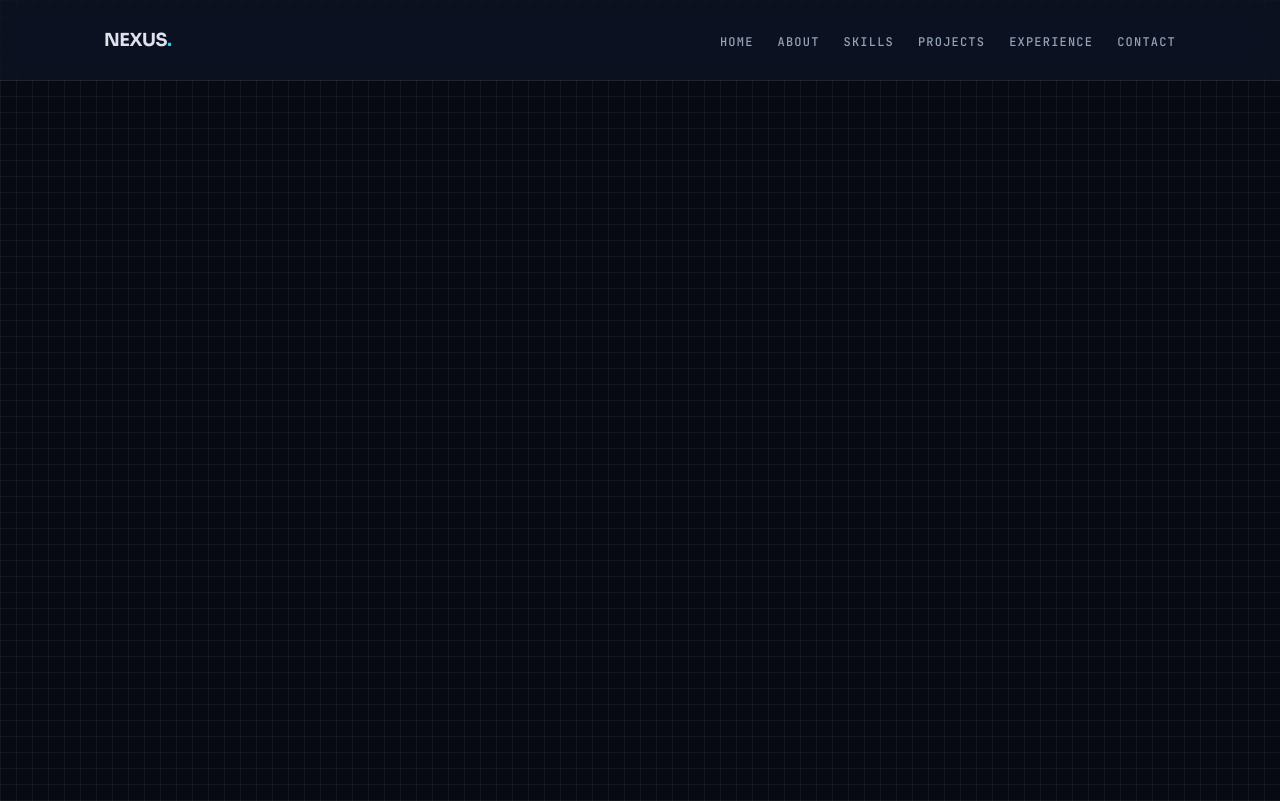
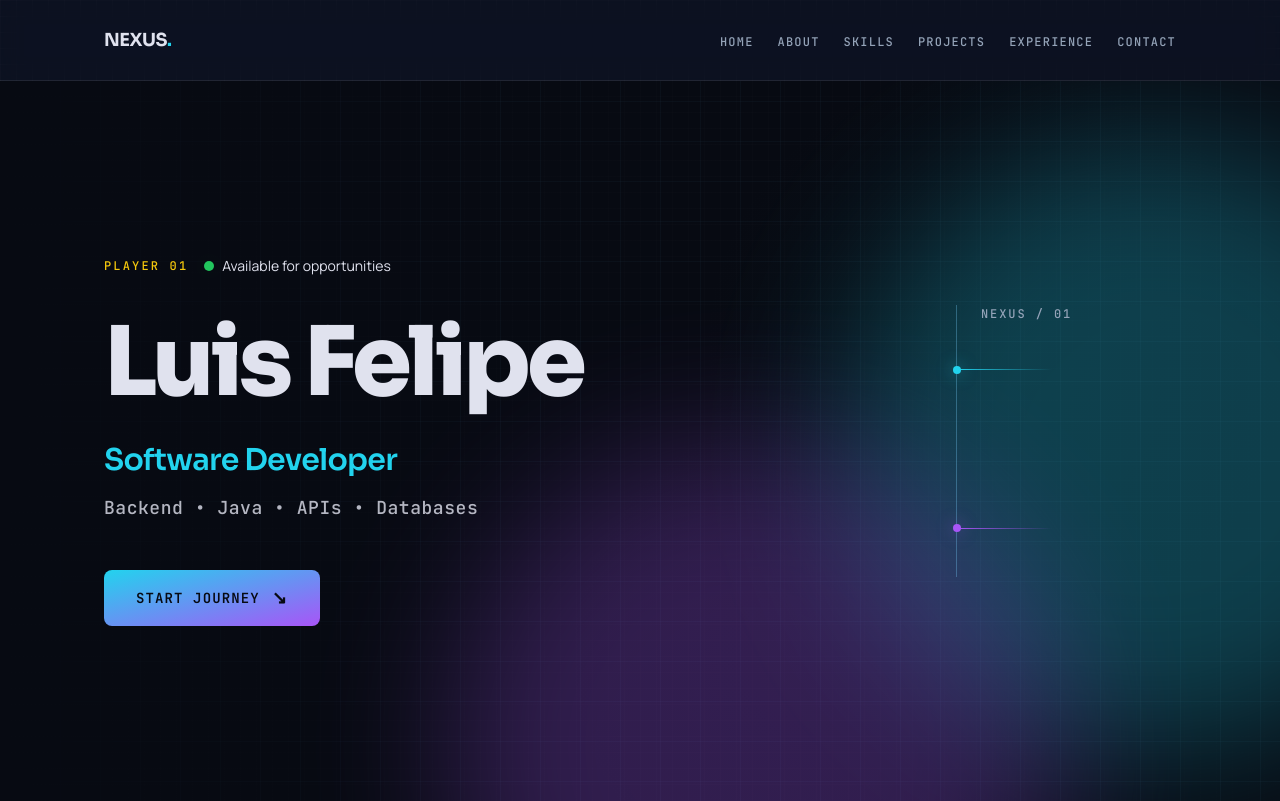
Before and after one commit to luispellis/nexus-portfolio, a Next.js app in the folder frontend/: page / in a window 1280 px wide. Built offline with nearby package versions, Linux system fonts and the light colour scheme.

Commit message:
feat: add portfolio hero section

```diff
--- a/frontend/src/app/globals.css
+++ b/frontend/src/app/globals.css
@@ -42,3 +42,125 @@ body {
   background: var(--color-primary-cyan);
   color: var(--color-base-background);
 }
+
+.hero-section {
+  background:
+    linear-gradient(90deg, var(--color-base-background) 0%, rgb(7 10 18 / 82%) 56%, rgb(7 10 18 / 94%) 100%),
+    radial-gradient(circle at 78% 38%, rgb(34 211 238 / 12%), transparent 27%),
+    radial-gradient(circle at 64% 80%, rgb(168 85 247 / 11%), transparent 25%);
+}
+
+.hero-grid {
+  position: absolute;
+  inset: 0;
+  opacity: 0.32;
+  background-image:
+    linear-gradient(rgb(123 208 255 / 11%) 1px, transparent 1px),
+    linear-gradient(90deg, rgb(123 208 255 / 11%) 1px, transparent 1px);
+  background-position: center;
+  background-size: 40px 40px;
+  mask-image: linear-gradient(to right, transparent 0%, black 38%, black 100%);
+}
+
+.hero-ambient {
+  position: absolute;
+  width: min(48vw, 44rem);
+  aspect-ratio: 1;
+  border-radius: 9999px;
+  filter: blur(72px);
+  opacity: 0.26;
+}
+
+.hero-ambient-cyan {
+  top: 8%;
+  right: -14%;
+  background: var(--color-primary-cyan);
+}
+
+.hero-ambient-purple {
+  right: 17%;
+  bottom: -35%;
+  background: var(--color-secondary-purple);
+}
+
+.hero-status-dot {
+  width: 0.625rem;
+  height: 0.625rem;
+  flex: none;
+  border-radius: 9999px;
+  background: var(--color-success);
+  box-shadow: 0 0 0 0.3rem rgb(34 197 94 / 12%);
+  animation: hero-status-pulse 2.4s cubic-bezier(0.25, 1, 0.5, 1) infinite;
+}
+
+.hero-signal {
+  position: relative;
+  min-height: 17rem;
+  border-left: 1px solid rgb(123 208 255 / 32%);
+}
+
+.hero-signal::before,
+.hero-signal::after {
+  position: absolute;
+  left: -1px;
+  width: 6rem;
+  height: 1px;
+  content: "";
+  background: linear-gradient(90deg, var(--color-primary-cyan), transparent);
+}
+
+.hero-signal::before {
+  top: 4rem;
+}
+
+.hero-signal::after {
+  bottom: 3rem;
+  background: linear-gradient(90deg, var(--color-secondary-purple), transparent);
+}
+
+.hero-signal-label {
+  position: absolute;
+  top: 0;
+  left: 1.5rem;
+  color: var(--color-muted-text);
+  font-family: var(--font-jetbrains-mono), monospace;
+  font-size: 0.75rem;
+  font-weight: 500;
+  letter-spacing: 0.16em;
+}
+
+.hero-signal-node {
+  position: absolute;
+  left: -0.25rem;
+  width: 0.5rem;
+  height: 0.5rem;
+  border-radius: 9999px;
+}
+
+.hero-signal-node-primary {
+  top: 3.8rem;
+  background: var(--color-primary-cyan);
+  box-shadow: 0 0 1rem rgb(34 211 238 / 60%);
+}
+
+.hero-signal-node-secondary {
+  bottom: 2.8rem;
+  background: var(--color-secondary-purple);
+  box-shadow: 0 0 1rem rgb(168 85 247 / 55%);
+}
+
+@keyframes hero-status-pulse {
+  50% {
+    box-shadow: 0 0 0 0.5rem rgb(34 197 94 / 0%);
+  }
+}
+
+@media (prefers-reduced-motion: reduce) {
+  .hero-section *,
+  .hero-section *::before,
+  .hero-section *::after {
+    animation-duration: 0.01ms !important;
+    animation-iteration-count: 1 !important;
+    transition-duration: 0.01ms !important;
+  }
+}
--- a/frontend/src/app/page.tsx
+++ b/frontend/src/app/page.tsx
@@ -1,11 +1,13 @@
 import { Header } from "@/components/layout/Header";
+import { Hero } from "@/components/sections/Hero";
 import { navigationItems } from "@/data/navigation";
 
 export default function HomePage() {
   return (
     <>
       <Header />
-      <main className="min-h-[calc(100vh-5rem)]" id="home">
+      <main>
+        <Hero />
         {navigationItems.slice(1).map((item) => (
           <span className="block scroll-mt-20" id={item.href.slice(1)} key={item.href} />
         ))}
--- /dev/null
+++ b/frontend/src/components/sections/Hero.tsx
@@ -0,0 +1,54 @@
+import { SiteContainer } from "@/components/layout/SiteContainer";
+
+export function Hero() {
+  return (
+    <section className="hero-section relative isolate overflow-hidden scroll-mt-20" id="home">
+      <div aria-hidden="true" className="hero-grid" />
+      <div aria-hidden="true" className="hero-ambient hero-ambient-cyan" />
+      <div aria-hidden="true" className="hero-ambient hero-ambient-purple" />
+
+      <SiteContainer className="relative z-10 flex min-h-[calc(100svh-5rem)] items-center py-16 sm:py-24 lg:py-32">
+        <div className="grid w-full items-center gap-16 lg:grid-cols-12">
+          <div className="max-w-3xl lg:col-span-8">
+            <div className="mb-8 flex flex-wrap items-center gap-x-4 gap-y-3 sm:mb-10">
+              <p className="font-mono text-xs font-medium uppercase tracking-[0.18em] text-gold">PLAYER 01</p>
+              <div className="flex items-center gap-2 text-sm text-foreground">
+                <span aria-hidden="true" className="hero-status-dot" />
+                <span>Available for opportunities</span>
+              </div>
+            </div>
+
+            <h1 className="max-w-3xl font-display text-[clamp(3.5rem,8vw,6rem)] font-extrabold leading-[0.98] tracking-[-0.045em] text-foreground sm:text-[clamp(4.75rem,8vw,6rem)]">
+              Luis Felipe
+            </h1>
+            <p className="mt-8 font-display text-2xl font-semibold tracking-[-0.025em] text-cyan sm:text-3xl">
+              Software Developer
+            </p>
+            <p className="mt-4 max-w-xl font-mono text-sm font-medium leading-6 tracking-[0.03em] text-foreground opacity-80 sm:text-lg">
+              Backend • Java • APIs • Databases
+            </p>
+
+            <div className="mt-10 sm:mt-12">
+              <a
+                className="group inline-flex min-h-14 items-center justify-center gap-3 rounded-control bg-gradient-to-br from-cyan to-purple px-6 font-mono text-sm font-semibold uppercase tracking-[0.08em] text-base transition duration-200 [transition-timing-function:cubic-bezier(0.25,1,0.5,1)] hover:-translate-y-0.5 hover:shadow-[0_12px_28px_rgb(34_211_238_/_24%)] focus-visible:outline focus-visible:outline-2 focus-visible:outline-offset-4 focus-visible:outline-cyan active:translate-y-0 sm:px-8"
+                href="#about"
+              >
+                Start Journey
+                <span aria-hidden="true" className="text-lg transition-transform duration-200 group-hover:translate-x-1">
+                  ↘
+                </span>
+              </a>
+            </div>
+          </div>
+
+          <div aria-hidden="true" className="hero-signal hidden lg:col-span-3 lg:col-start-10 lg:block">
+            <span className="hero-signal-label">NEXUS / 01</span>
+            <span className="hero-signal-line" />
+            <span className="hero-signal-node hero-signal-node-primary" />
+            <span className="hero-signal-node hero-signal-node-secondary" />
+          </div>
+        </div>
+      </SiteContainer>
+    </section>
+  );
+}
```
Also changed, not shown: 1 other file (tests, documents, lock files or other folders).
